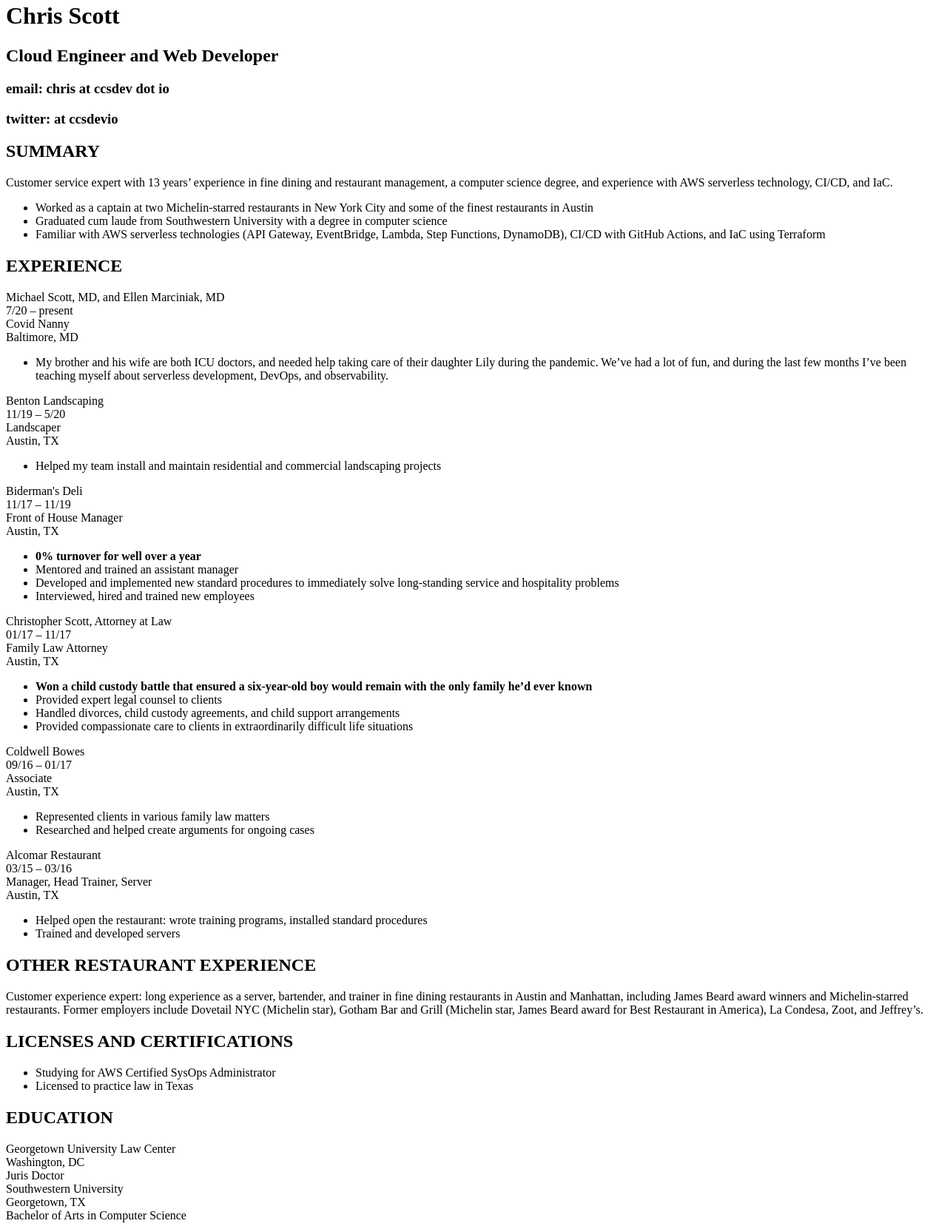
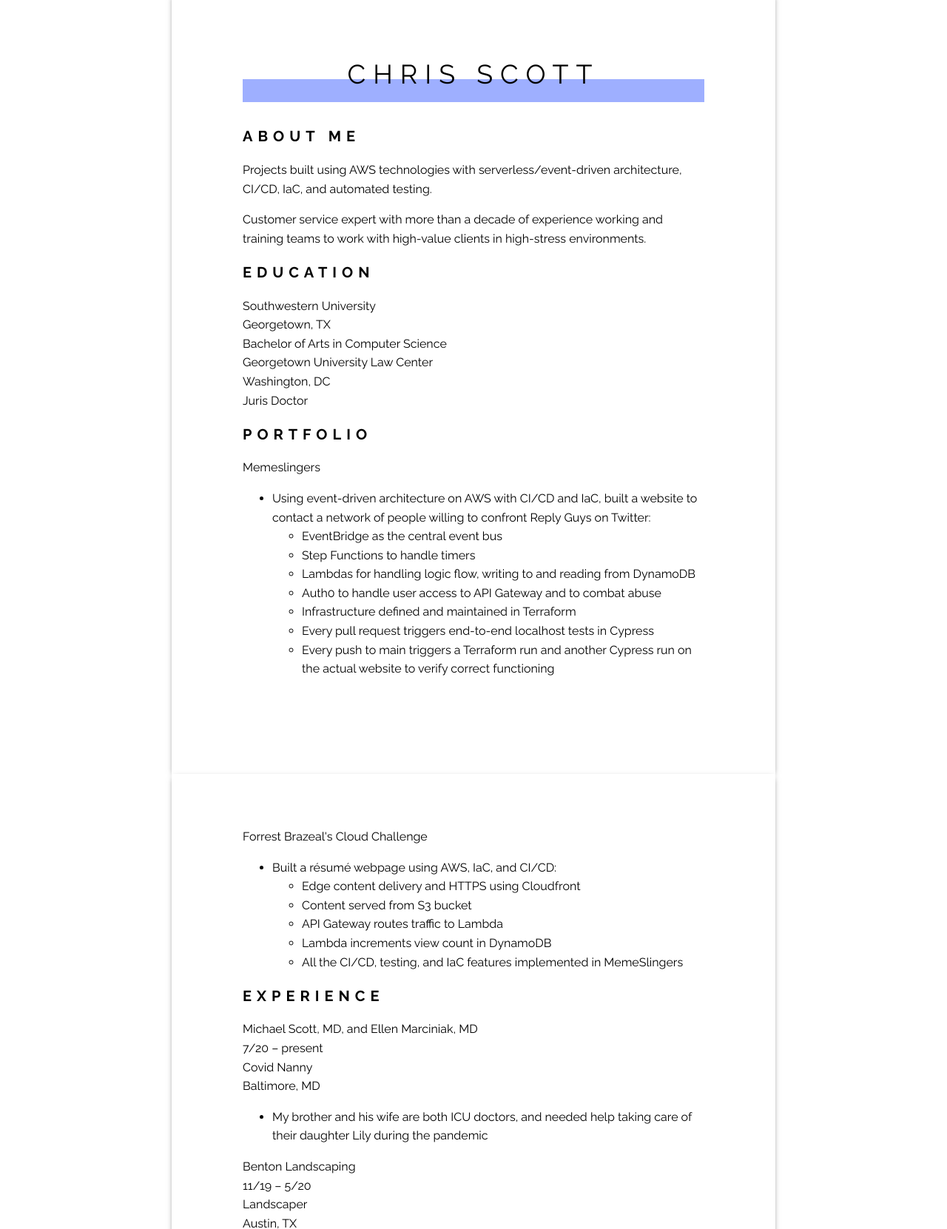
Before and after one commit to ccsdevio/CloudChallenge, a website: page s3/index.html in a window 1280 px wide. Shown: the part 18-1679 px from the top of the page at 74% size. Drawn offline with Linux system fonts and the light colour scheme; no server answers.

Commit message:
beginning work on CSS

```diff
--- /dev/null
+++ b/s3/assets/css/style.css
@@ -0,0 +1,46 @@
+body {
+  font-family: 'Raleway', serif;
+  font-size: 1em;
+  line-height: 1.6;
+  /* margin: 0; */
+}
+
+.resume-page {
+  margin: 0 auto;
+  box-sizing: border-box;
+  padding: 0.75in 1in 0.5in 1in;
+  width: 8.5in;
+  height: 11in;
+  background-color: white;
+  box-shadow: 0 3px 8px -3px rgba(0, 0, 0, 0.7);
+}
+
+.big-blue-line {
+  display: flex;
+  align-items: center;
+  height: 0.325in;
+  width: 6.5in;
+  background-color: hsla(229, 100%, 66%, 56%);
+  margin: -33px 0 30px 0;
+}
+
+.name-box {
+  display: flex;
+  align-items: center;
+  justify-content: center;
+  font-size: 36px;
+  height: 30px;
+  letter-spacing: 10px;
+  margin: 0, 0, 0, 0;
+  font-weight: normal;
+}
+
+.section-heading {
+  font-weight: 900;
+  font-size: 20px;
+  letter-spacing: 7px;
+}
+
+strong {
+  font-weight: 900;
+}
--- a/s3/index.html
+++ b/s3/index.html
@@ -5,10 +5,10 @@
     <meta charset="utf-8" />
     <meta name="viewport" content="width=device-width, initial-scale=1" />
 
-    <title>Chris Scott, Cloud Engineer and Web Developer</title>
+    <title>Chris Scott, Programmer</title>
     <meta
       name="description"
-      content="Cloud engineer and web developer in Baltimore, Maryland"
+      content="Programmer and customer service expert in Baltimore, Maryland"
     />
     <meta name="author" content="Chris Scott" />
 
@@ -21,26 +21,56 @@
     <meta property="og:url" content="https://ccsportfolio.com/" />
     <meta
       property="og:description"
-      content="Cloud engineer and web developer in Baltimore, Maryland"
+      content="Programmer and customer service expert in Baltimore, Maryland"
     />
-    <!-- <meta property="og:image" content="image.png"> -->
 
-    <link rel="icon" href="/favicon.ico" />
-    <!-- <link rel="stylesheet" href="css/styles.css?v=1.0"> -->
+    <link rel="icon" href="/assets/favicon.ico" />
+    <link rel="stylesheet" href="https://fonts.googleapis.com/css2?family=Raleway:wght@200..700&display=swap">
     <script src="./scripts/counter.js" async></script>
+    <link rel="stylesheet" href="assets/css/style.css">
   </head>
 
   <body>
-    <h1>Chris Scott</h1>
-    <h2>Cloud Engineer and Web Developer</h2>
-    <h3>email: chris at ccsdev dot io</a></h3>
-    <h3>twitter: at ccsdevio</h3>
-    <h2 class="section-heading">SUMMARY</h2>
-    <p>Customer service expert with 13 years’ experience in fine dining and restaurant management, a computer science degree, and experience with AWS serverless technology, CI/CD, and IaC.</p>
+    <div class="resume-page">
+      <h1 class="name-box">CHRIS SCOTT</h1>
+      <div class="big-blue-line"></div>
+
+      <h2 class="section-heading"><strong>ABOUT ME</strong></h2>
+      <p>Projects built using AWS technologies with serverless/event-driven architecture, CI/CD, IaC, and automated testing.</p>
+      <p>Customer service expert with more than a decade of experience working and training teams to work with high-value clients in high-stress environments.</p>
+      <h2 class="section-heading">EDUCATION</h2>
+      <div class="school">Southwestern University</div>
+      <div class="school-location">Georgetown, TX</div>
+      <div class="degree">Bachelor of Arts in Computer Science</div>
+      <div class="school">Georgetown University Law Center</div>
+      <div class="school-location">Washington, DC</div>
+      <div class="degree">Juris Doctor</div>
+      <h2 class="section-heading">PORTFOLIO</h2>
+      <div class="project-name">Memeslingers</div>
       <ul>
-      <li>Worked as a captain at two Michelin-starred restaurants in New York City and some of the finest restaurants in Austin</li>
-      <li>Graduated cum laude from Southwestern University with a degree in computer science</li>
-      <li>Familiar with AWS serverless technologies (API Gateway, EventBridge, Lambda, Step Functions, DynamoDB), CI/CD with GitHub Actions, and IaC using Terraform</li>
+        <li>Using event-driven architecture on AWS with CI/CD and IaC, built a website to contact a network of people willing to confront Reply Guys on Twitter:</li>
+        <ul>
+          <li>EventBridge as the central event bus</li>
+          <li>Step Functions to handle timers</li>
+          <li>Lambdas for handling logic flow, writing to and reading from DynamoDB</li>
+          <li>Auth0 to handle user access to API Gateway and to combat abuse</li>
+          <li>Infrastructure defined and maintained in Terraform</li>
+          <li>Every pull request triggers end-to-end localhost tests in Cypress</li>
+          <li>Every push to main triggers a Terraform run and another Cypress run on the actual website to verify correct functioning</li>
+        </ul>
+      </ul>
+    </div>
+    <div class="resume-page">
+      <div class="project-name">Forrest Brazeal's Cloud Challenge</div>
+      <ul>
+        <li>Built a résumé webpage using AWS, IaC, and CI/CD:</li>
+        <ul>
+          <li>Edge content delivery and HTTPS using Cloudfront</li>
+          <li>Content served from S3 bucket</li>
+          <li>API Gateway routes traffic to Lambda</li>
+          <li>Lambda increments view count in DynamoDB</li>
+          <li>All the CI/CD, testing, and IaC features implemented in MemeSlingers</li>
+        </ul>
       </ul>
       <h2 class="section-heading">EXPERIENCE</h2>
       <div class="employer">Michael Scott, MD, and Ellen Marciniak, MD</div>
@@ -48,34 +78,35 @@
       <div class="position">Covid Nanny</div>
       <div class="job-location">Baltimore, MD</div>
       <ul>
-      <li>My brother and his wife are both ICU doctors, and needed help taking care of their daughter Lily during the pandemic. We’ve had a lot of fun, and during the last few months I’ve been teaching myself about serverless development, DevOps, and observability.</li>
+        <li>My brother and his wife are both ICU doctors, and needed help
+          taking care of their daughter Lily during the pandemic</li>
       </ul>
       <div class="employer">Benton Landscaping</div>
       <div class="dates-employed">11/19 &#8211 5/20</div>
       <div class="position">Landscaper</div>
       <div class="job-location">Austin, TX</div>
       <ul>
-      <li>Helped my team install and maintain residential and commercial landscaping projects</li>
+        <li>Helped install and maintain residential and commercial landscaping
+          projects</li>
       </ul>
       <div class="employer">Biderman's Deli</div>
       <div class="dates-employed">11/17 &#8211 11/19</div>
       <div class="position">Front of House Manager</div>
       <div class="job-location">Austin, TX</div>
       <ul>
-      <li><strong>0% turnover for well over a year</strong></li>
+        <li>0% turnover for well over a year</li>
         <li>Mentored and trained an assistant manager</li>
-      <li>Developed and implemented new standard procedures to immediately solve long-standing service and hospitality problems</li>
         <li>Interviewed, hired and trained new employees</li>
       </ul>
+    </div>
+    <div class="resume-page">
       <div class="employer">Christopher Scott, Attorney at Law</div>
       <div class="dates-employed">01/17 &#8211 11/17</div>
       <div class="position">Family Law Attorney</div>
       <div class="job-location">Austin, TX</div>
       <ul>
-      <li><strong>Won a child custody battle that ensured a six-year-old boy would remain with the only family he’d ever known</strong></li>
+        <li>Won a child custody battle that ensured a six-year-old boy would remain with the only family he’d ever known</li>
         <li>Provided expert legal counsel to clients</li>
-      <li>Handled divorces, child custody agreements, and child support arrangements</li>
-      <li>Provided compassionate care to clients in extraordinarily difficult life situations</li>
       </ul>
       <div class="employer">Coldwell Bowes</div>
       <div class="dates-employed">09/16 &#8211 01/17</div>
@@ -83,33 +114,24 @@
       <div class="job-location">Austin, TX</div>
       <ul>
         <li>Represented clients in various family law matters</li>
-      <li>Researched and helped create arguments for ongoing cases</li>
+        <li>Researched and helped craft arguments for ongoing cases</li>
       </ul>
-    <div class="employer">Alcomar Restaurant</div>
-    <div class="dates-employed">03/15 &#8211 03/16</div>
-    <div class="position">Manager, Head Trainer, Server</div>
+      <h2 class="section-heading">OTHER RESTAURANT EXPERIENCE</h2>
+      <div class="position">Captain, Trainer, Bartender, Server</div>
       <div class="job-location">Austin, TX</div>
       <ul>
-      <li>Helped open the restaurant: wrote training programs, installed standard procedures</li>
-      <li>Trained and developed servers</li>
+        <li>Helped open restaurants, wrote training manuals, trained staff</li>
+        <li>Go-to server for VIPs and reviewers; handled meals that became
+          review articles in New York Magazine, Texas Monthly, and the
+          Austin-American Statesman</li>
+          <li>Former employers include Dovetail NYC (Michelin star), Gotham Bar
+            and Grill (Michelin star, James Beard award for Best Restaurant in
+            America), La Condesa, Zoot, and Jeffrey’s</li>
       </ul>
-    <h2 class="section-heading">OTHER RESTAURANT EXPERIENCE</h2>
-    <p>Customer experience expert: long experience as a server, bartender, and trainer in fine dining restaurants in Austin and Manhattan, including James Beard award winners and Michelin-starred restaurants. Former employers include Dovetail NYC (Michelin star), Gotham Bar and Grill (Michelin star, James Beard award for Best Restaurant in America), La Condesa, Zoot, and Jeffrey’s.</p>
-    <h2 class="section-heading">LICENSES AND CERTIFICATIONS</h2>
-    <ul>
-      <li>Studying for AWS Certified SysOps Administrator</li>
-      <li>Licensed to practice law in Texas</li>
-    </ul>
-    <h2 class="section-heading">EDUCATION</h2>
-    <div class="school">Georgetown University Law Center</div>
-    <div class="school-location">Washington, DC</div>
-    <div class="degree">Juris Doctor</div>
-    <div class="school">Southwestern University</div>
-    <div class="school-location">Georgetown, TX</div>
-    <div class="degree">Bachelor of Arts in Computer Science</div>
-    <p><em>References Available Upon Request</em></p>
+
   </body>
   <footer>
     <div id="counter">Querying database...</div>
+  </div>
   </footer>
 </html>
```
Lines whose indentation alone changed are shown as unchanged.
